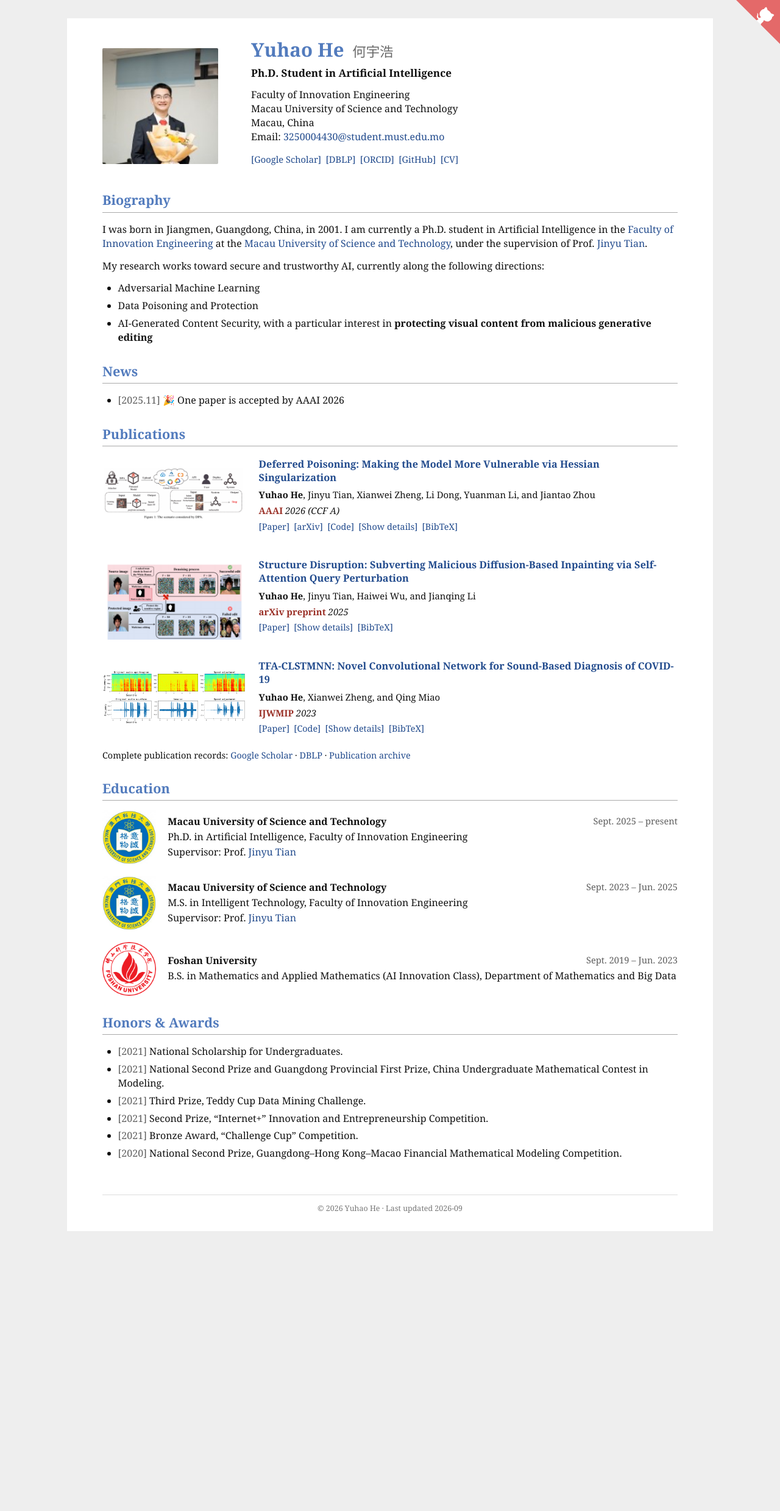
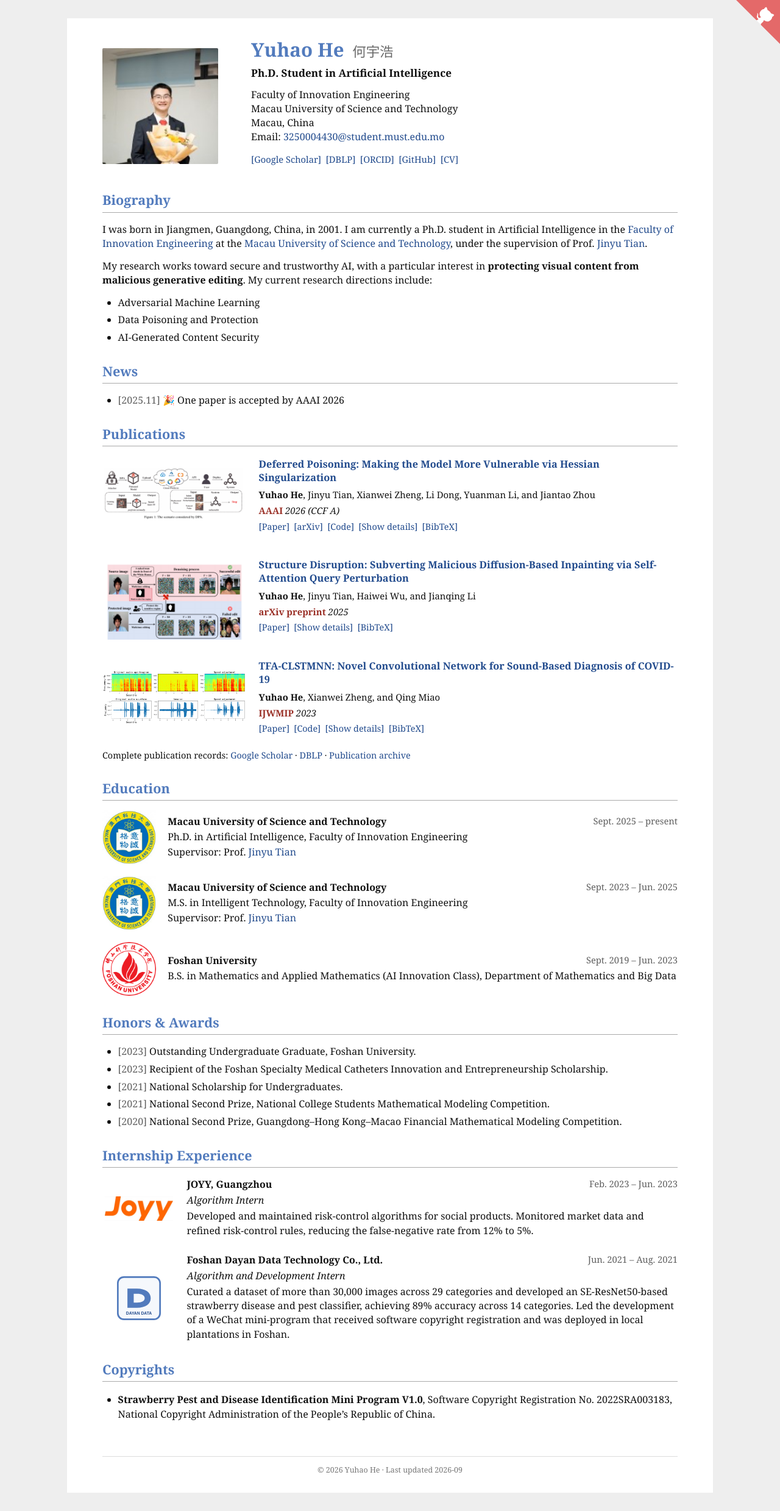
Before and after one commit to Anson-He/Anson-He.github.io, a Jekyll site: the page built from _pages/about.md, in a window 1280 px wide. Shown: the whole page at 61% size. Built offline with Jekyll 4.4.1, drawn with Linux system fonts in a browser that asks for light colours; before the commit the page ends 2049 px from its top, so only the background shows below that.

Commit message:
Add internships selected honors copyright and PDF CV

```diff
--- a/_layouts/default.html
+++ b/_layouts/default.html
@@ -55,7 +55,7 @@
         <span aria-hidden="true">·</span>
         <a href="{{ '/publications/' | relative_url }}">Publications</a>
         <span aria-hidden="true">·</span>
-        <a href="{{ '/cv/' | relative_url }}">CV</a>
+        <a href="{{ '/files/Yuhao_He_CV.pdf' | relative_url }}">CV</a>
       </nav>
       {% endunless %}
 
--- a/_pages/about.md
+++ b/_pages/about.md
@@ -25,7 +25,7 @@ redirect_from:
       <a href="https://dblp.org/pid/257/8328-1.html">[DBLP]</a>
       <a href="https://orcid.org/0009-0002-8778-5025">[ORCID]</a>
       <a href="https://github.com/Anson-He">[GitHub]</a>
-      <a href="{{ '/cv/' | relative_url }}">[CV]</a>
+      <a href="{{ '/files/Yuhao_He_CV.pdf' | relative_url }}">[CV]</a>
     </p>
   </div>
 </header>
@@ -34,11 +34,11 @@ redirect_from:
 
 I was born in Jiangmen, Guangdong, China, in 2001. I am currently a Ph.D. student in Artificial Intelligence in the [Faculty of Innovation Engineering](https://www.must.edu.mo/en/fie) at the [Macau University of Science and Technology](https://www.must.edu.mo/en), under the supervision of Prof. [Jinyu Tian](https://jinyutian.github.io/).
 
-My research works toward secure and trustworthy AI, currently along the following directions:
+My research works toward secure and trustworthy AI, with a particular interest in **protecting visual content from malicious generative editing**. My current research directions include:
 
 - Adversarial Machine Learning
 - Data Poisoning and Protection
-- AI-Generated Content Security, with a particular interest in **protecting visual content from malicious generative editing**
+- AI-Generated Content Security
 
 ## News
 
@@ -99,10 +99,40 @@ My research works toward secure and trustworthy AI, currently along the followin
 ## Honors & Awards
 
 <ul class="honors-list">
+  <li><span>[2023]</span> Outstanding Undergraduate Graduate, Foshan University.</li>
+  <li><span>[2023]</span> Recipient of the Foshan Specialty Medical Catheters Innovation and Entrepreneurship Scholarship.</li>
   <li><span>[2021]</span> National Scholarship for Undergraduates.</li>
-  <li><span>[2021]</span> National Second Prize and Guangdong Provincial First Prize, China Undergraduate Mathematical Contest in Modeling.</li>
-  <li><span>[2021]</span> Third Prize, Teddy Cup Data Mining Challenge.</li>
-  <li><span>[2021]</span> Second Prize, “Internet+” Innovation and Entrepreneurship Competition.</li>
-  <li><span>[2021]</span> Bronze Award, “Challenge Cup” Competition.</li>
+  <li><span>[2021]</span> National Second Prize, National College Students Mathematical Modeling Competition.</li>
   <li><span>[2020]</span> National Second Prize, Guangdong–Hong Kong–Macao Financial Mathematical Modeling Competition.</li>
 </ul>
+
+## Internship Experience
+
+<div class="experience-list">
+  <div class="experience-row">
+    <a class="experience-row__logo" href="https://www.joyy.com/" target="_blank" rel="noopener noreferrer">
+      <img src="{{ '/images/companies/joyy-logo.jpg' | relative_url }}" alt="JOYY logo" width="112" height="64" loading="lazy">
+    </a>
+    <div class="experience-row__content">
+      <p><strong>JOYY, Guangzhou</strong><span>Feb. 2023 – Jun. 2023</span></p>
+      <p><em>Algorithm Intern</em></p>
+      <p>Developed and maintained risk-control algorithms for social products. Monitored market data and refined risk-control rules, reducing the false-negative rate from 12% to 5%.</p>
+    </div>
+  </div>
+  <div class="experience-row">
+    <div class="experience-row__logo">
+      <img src="{{ '/images/companies/dayan-data-mark.svg' | relative_url }}" alt="Foshan Dayan Data text mark" width="88" height="88" loading="lazy">
+    </div>
+    <div class="experience-row__content">
+      <p><strong>Foshan Dayan Data Technology Co., Ltd.</strong><span>Jun. 2021 – Aug. 2021</span></p>
+      <p><em>Algorithm and Development Intern</em></p>
+      <p>Curated a dataset of more than 30,000 images across 29 categories and developed an SE-ResNet50-based strawberry disease and pest classifier, achieving 89% accuracy across 14 categories. Led the development of a WeChat mini-program that received software copyright registration and was deployed in local plantations in Foshan.</p>
+    </div>
+  </div>
+</div>
+
+## Copyrights
+
+<ul class="copyright-list">
+  <li><strong>Strawberry Pest and Disease Identification Mini Program V1.0</strong>, Software Copyright Registration No. 2022SRA003183, National Copyright Administration of the People’s Republic of China.</li>
+</ul>
--- a/assets/css/jemdoc.css
+++ b/assets/css/jemdoc.css
@@ -267,6 +267,52 @@ pre {
   color: var(--muted);
 }
 
+.experience-list {
+  display: grid;
+  gap: 1.4rem;
+}
+
+.experience-row {
+  display: grid;
+  grid-template-columns: 120px minmax(0, 1fr);
+  align-items: center;
+  gap: 1.15rem;
+}
+
+.experience-row__logo {
+  display: flex;
+  align-items: center;
+  justify-content: center;
+  min-height: 72px;
+}
+
+.experience-row__logo img {
+  display: block;
+  width: 112px;
+  height: 72px;
+  object-fit: contain;
+}
+
+.experience-row__content p {
+  margin-bottom: 0.18em;
+}
+
+.experience-row__content p:first-child {
+  display: flex;
+  justify-content: space-between;
+  gap: 1em;
+}
+
+.experience-row__content p:first-child span {
+  flex: 0 0 auto;
+  color: var(--muted);
+  font-size: 0.92rem;
+}
+
+.copyright-list li {
+  line-height: 1.55;
+}
+
 .publication-list {
   display: grid;
   gap: 2rem;
@@ -510,6 +556,30 @@ pre {
     margin-top: 0.12em;
   }
 
+  .experience-row {
+    grid-template-columns: 78px minmax(0, 1fr);
+    align-items: start;
+    gap: 0.8rem;
+  }
+
+  .experience-row__logo {
+    min-height: 58px;
+  }
+
+  .experience-row__logo img {
+    width: 74px;
+    height: 58px;
+  }
+
+  .experience-row__content p:first-child {
+    display: block;
+  }
+
+  .experience-row__content p:first-child span {
+    display: block;
+    margin-top: 0.12em;
+  }
+
   .publication-list {
     gap: 2.25rem;
   }
```
Also changed, not shown: _pages/cv.md (+37 -5 lines), images/companies/dayan-data-mark.svg (added), images/companies/joyy-logo.jpg (added), 1 other file.
